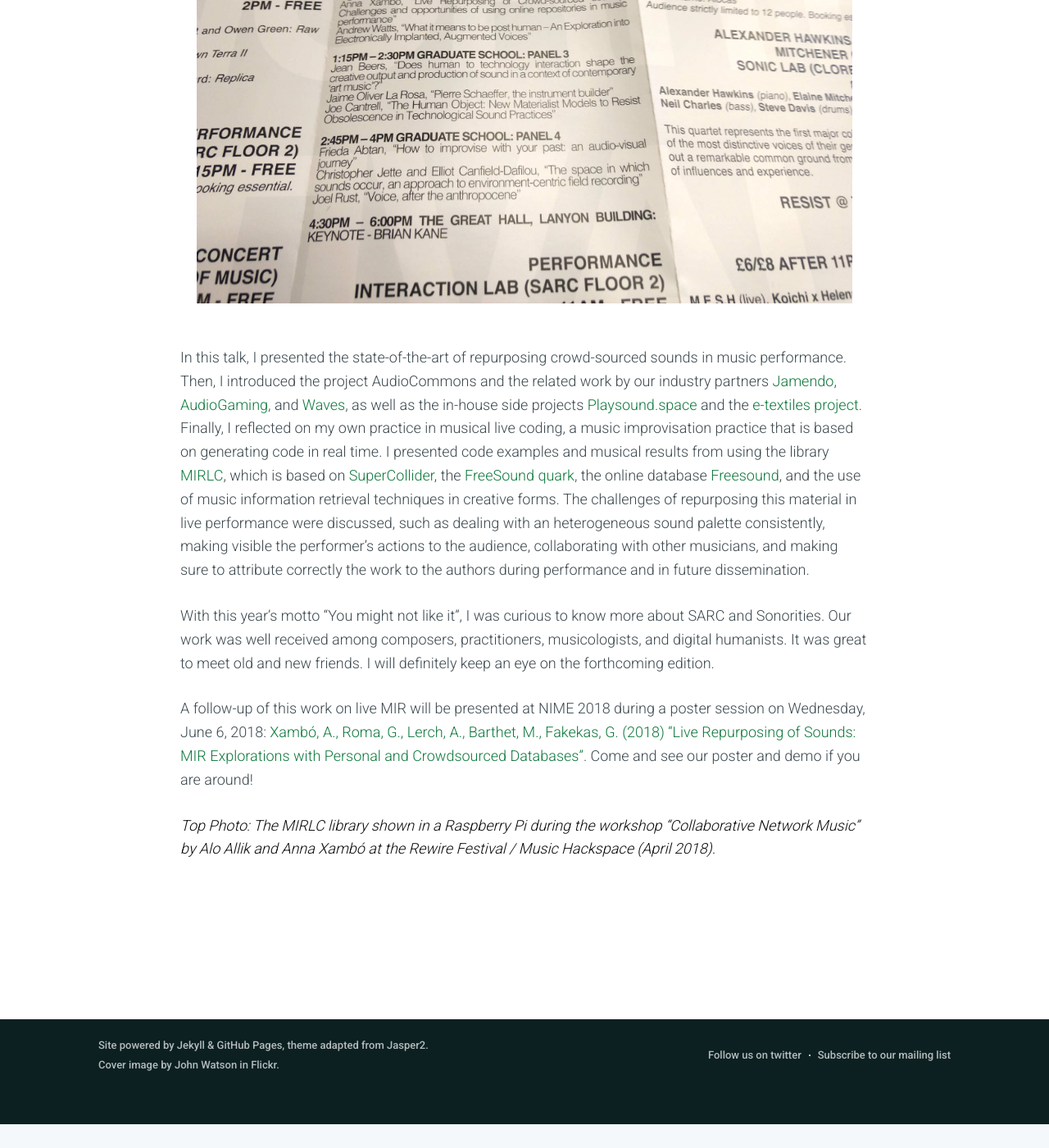
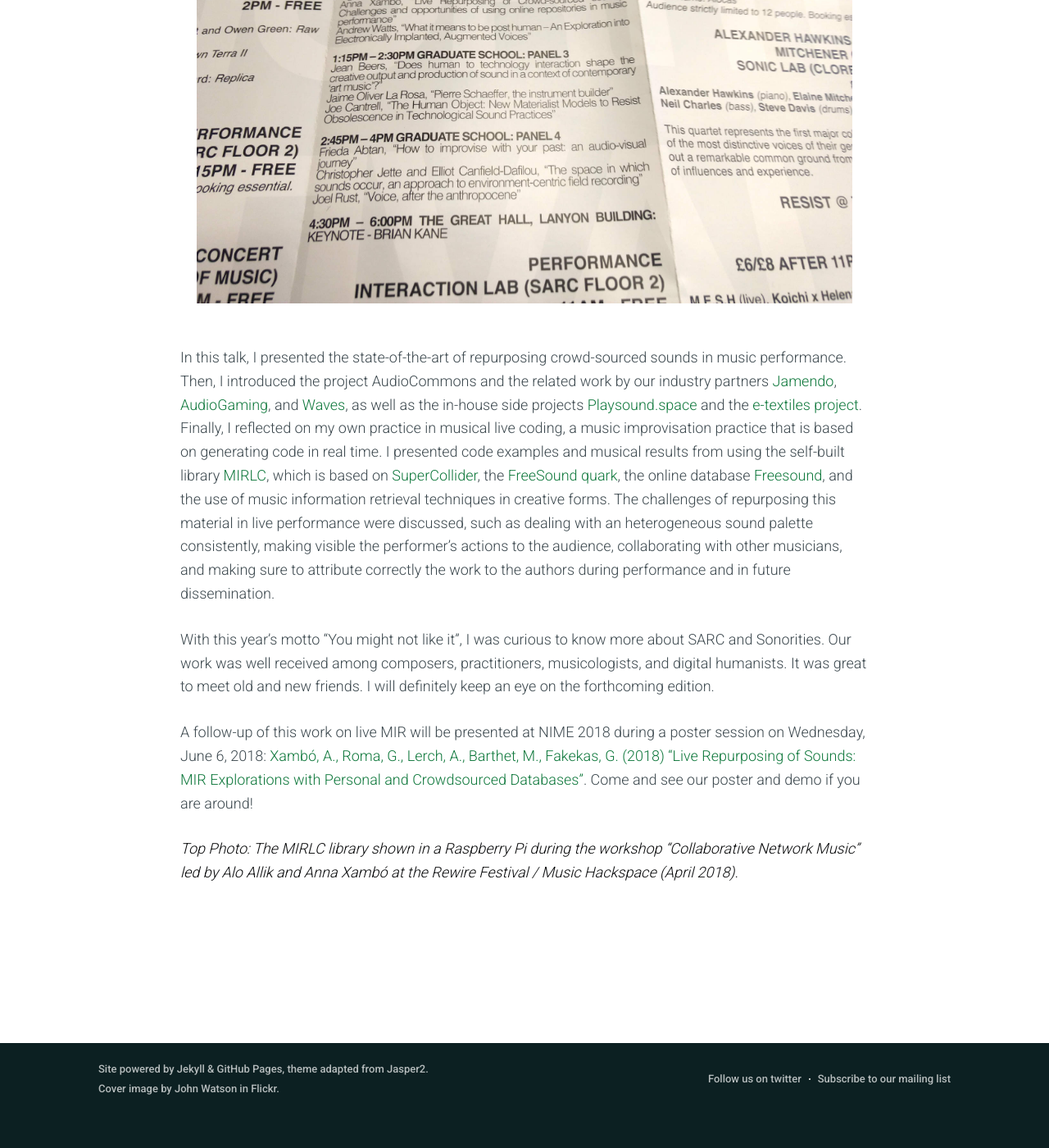
Before and after one commit to AudioCommons/audiocommons.github.io, a Jekyll site: the page built from _posts/2018-05-25-sonorities-2018.md, in a window 1280 px wide and 1400 px high, scrolled down 1498 px. Shown: the whole window at 82% size. Built offline with Jekyll 4.4.1, drawn with Linux system fonts in a browser that asks for light colours; nearby versions of some CDN libraries; before the commit the page ends 2869 px from its top, so only the background shows below that.

```diff
--- a/_posts/2018-05-25-sonorities-2018.md
+++ b/_posts/2018-05-25-sonorities-2018.md
@@ -15,10 +15,10 @@
 </a>
 
 In this talk, I presented the state-of-the-art of repurposing crowd-sourced sounds in music performance. Then, I introduced the project AudioCommons and the related work by our industry partners [Jamendo](https://www.jamendo.com/), [AudioGaming](http://www.audiogaming.net/), and [Waves](http://www.waves.com/), as well as the in-house side projects [Playsound.space](http://www.playsound.space/) and the [e-textiles project](https://www.audiocommons.org/2018/05/18/tei-2018.html).
-Finally, I reflected on my own practice in musical live coding, a music improvisation practice that is based on generating code in real time. I presented code examples and musical results from using the library [MIRLC](http://github.com/axambo/MIRLC), which is based on [SuperCollider](https://supercollider.github.io), the [FreeSound quark](https://github.com/g-roma/Freesound.sc), the online database [Freesound](https://freesound.org), and the use of music information retrieval techniques in creative forms. The challenges of repurposing this material in live performance were discussed, such as dealing with an heterogeneous sound palette consistently, making visible the performer's actions to the audience, collaborating with other musicians, and making sure to attribute correctly the work to the authors during performance and in future dissemination.
+Finally, I reflected on my own practice in musical live coding, a music improvisation practice that is based on generating code in real time. I presented code examples and musical results from using the self-built library [MIRLC](http://github.com/axambo/MIRLC), which is based on [SuperCollider](https://supercollider.github.io), the [FreeSound quark](https://github.com/g-roma/Freesound.sc), the online database [Freesound](https://freesound.org), and the use of music information retrieval techniques in creative forms. The challenges of repurposing this material in live performance were discussed, such as dealing with an heterogeneous sound palette consistently, making visible the performer's actions to the audience, collaborating with other musicians, and making sure to attribute correctly the work to the authors during performance and in future dissemination.
 
 With this year's motto "You might not like it", I was curious to know more about SARC and Sonorities. Our work was well received among composers, practitioners, musicologists, and digital humanists. It was great to meet old and new friends. I will definitely keep an eye on the forthcoming edition.
 
 A follow-up of this work on live MIR will be presented at NIME 2018 during a poster session on Wednesday, June 6, 2018: [Xambó, A., Roma, G., Lerch, A., Barthet, M., Fakekas, G. (2018) “Live Repurposing of Sounds: MIR Explorations with Personal and Crowdsourced Databases”](https://nime2018.sched.com/event/EBmi/demo-poster-session-3?iframe=no&w=100%&sidebar=yes&bg=no). Come and see our poster and demo if you are around!
 
-*Top Photo: The MIRLC library shown in a Raspberry Pi during the workshop "Collaborative Network Music" by Alo Allik and Anna Xambó at the Rewire Festival / Music Hackspace (April 2018).*
+*Top Photo: The MIRLC library shown in a Raspberry Pi during the workshop "Collaborative Network Music" led by Alo Allik and Anna Xambó at the Rewire Festival / Music Hackspace (April 2018).*
```
